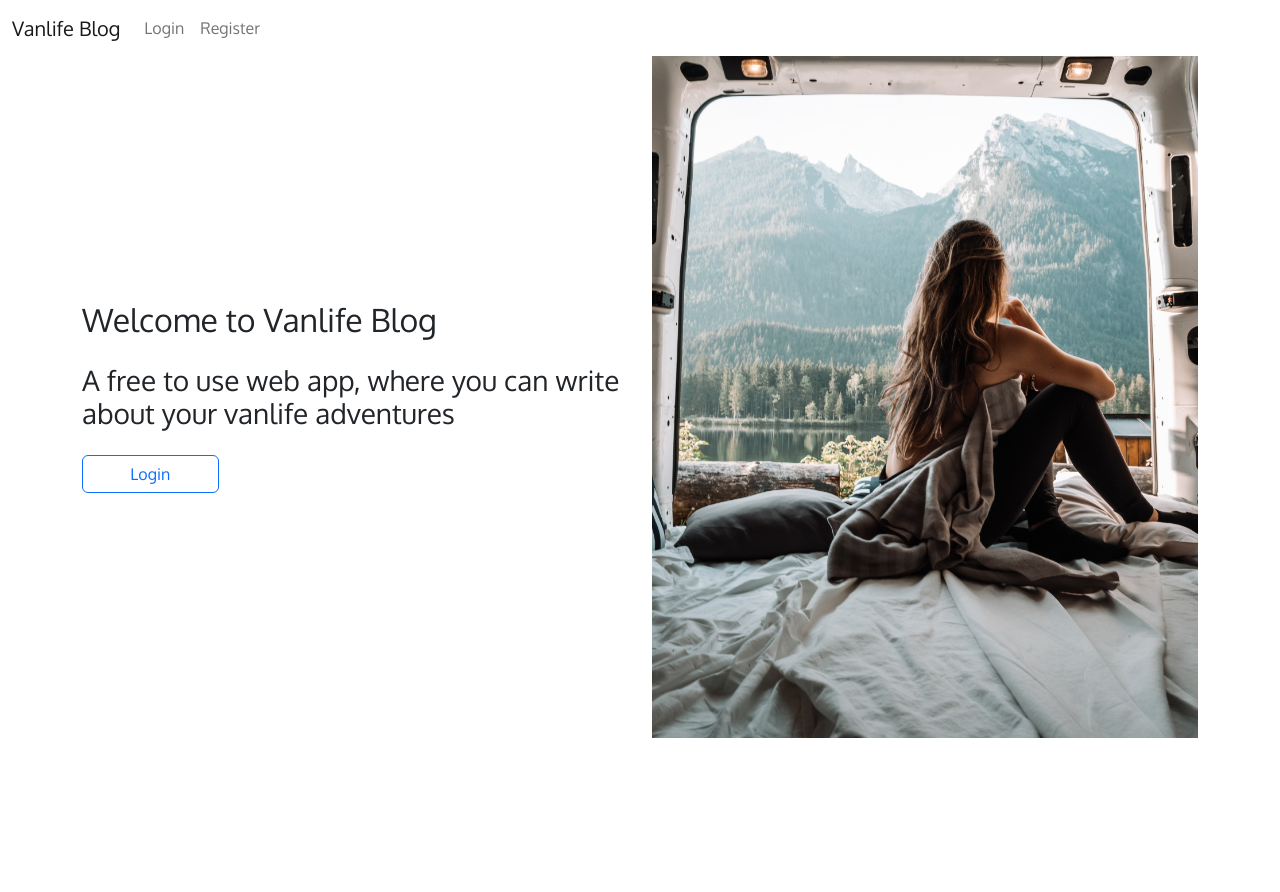
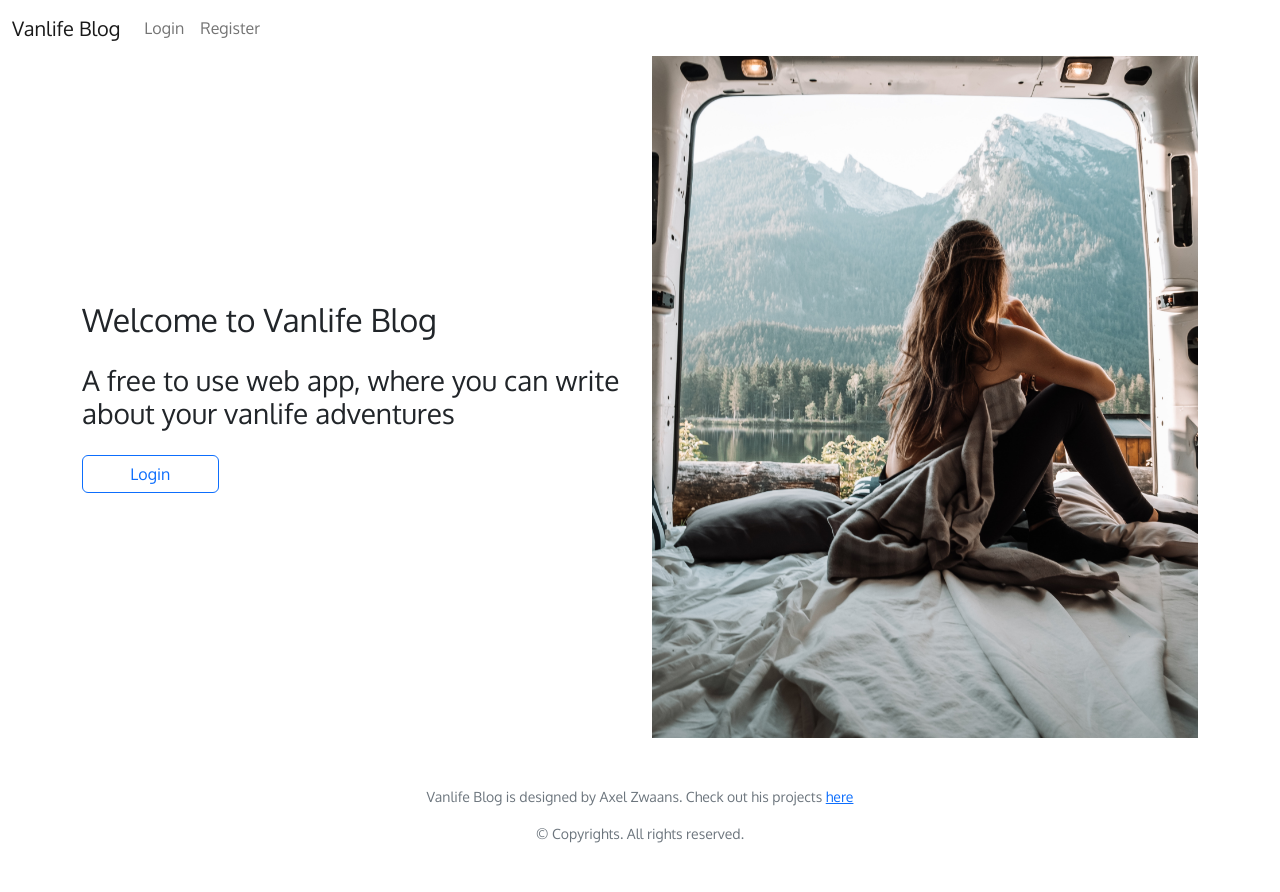
Before and after one commit to axelzwaans/do-it, a Flask app: page / in a window 1280 px wide. Before the commit the page ends 738 px from the top, so only its background shows below. Run offline with Flask 2, Linux system fonts and the light colour scheme.

Commit message:
Add footer

```diff
--- a/vanlife_blog/templates/base.html
+++ b/vanlife_blog/templates/base.html
@@ -16,7 +16,8 @@
 </head>
 
 <body>
-    <nav class="navbar navbar-expand-lg" style="background-color:white">
+    <div class="base">
+    <nav class="navbar navbar-expand-lg justify-content-around" style="background-color:white">
         <div class="container-fluid">
             <a class="navbar-brand" href="{{ url_for('home') }}">Vanlife Blog</a>
             <button class="navbar-toggler" type="button" data-bs-toggle="collapse" data-bs-target="#navbarNav"
@@ -45,6 +46,7 @@
         </div>
     </nav>
 
+    <!-- flashed messages -->
     {% with messages = get_flashed_messages(with_categories=True) %}
     {% if messages %}
     {% for category, message in messages %}
@@ -66,11 +68,21 @@
     {% block content %}
     {% endblock %}
 
+    <!-- Footer -->
+    <footer class="w-100 py-4 flex-shrink-0">
+            <div class="container py-4 justify-content-center">
+                <p class="small text-muted" align="center">Vanlife Blog is designed by Axel Zwaans. Check out his projects <a
+                        href="">here</a></p>
+                <p class="small text-muted mb-0" align="center">&copy; Copyrights. All rights reserved.</p>
+
+            </div>
+    </footer>
+
     <script src="https://cdn.jsdelivr.net/npm/bootstrap@5.2.3/dist/js/bootstrap.bundle.min.js"
         integrity="sha384-kenU1KFdBIe4zVF0s0G1M5b4hcpxyD9F7jL+jjXkk+Q2h455rYXK/7HAuoJl+0I4" crossorigin="anonymous">
     </script>
     <script src="{{ url_for('static', filename='js/script.js') }}"></script>
-
+</div>
 </body>
 
 </html>
```
